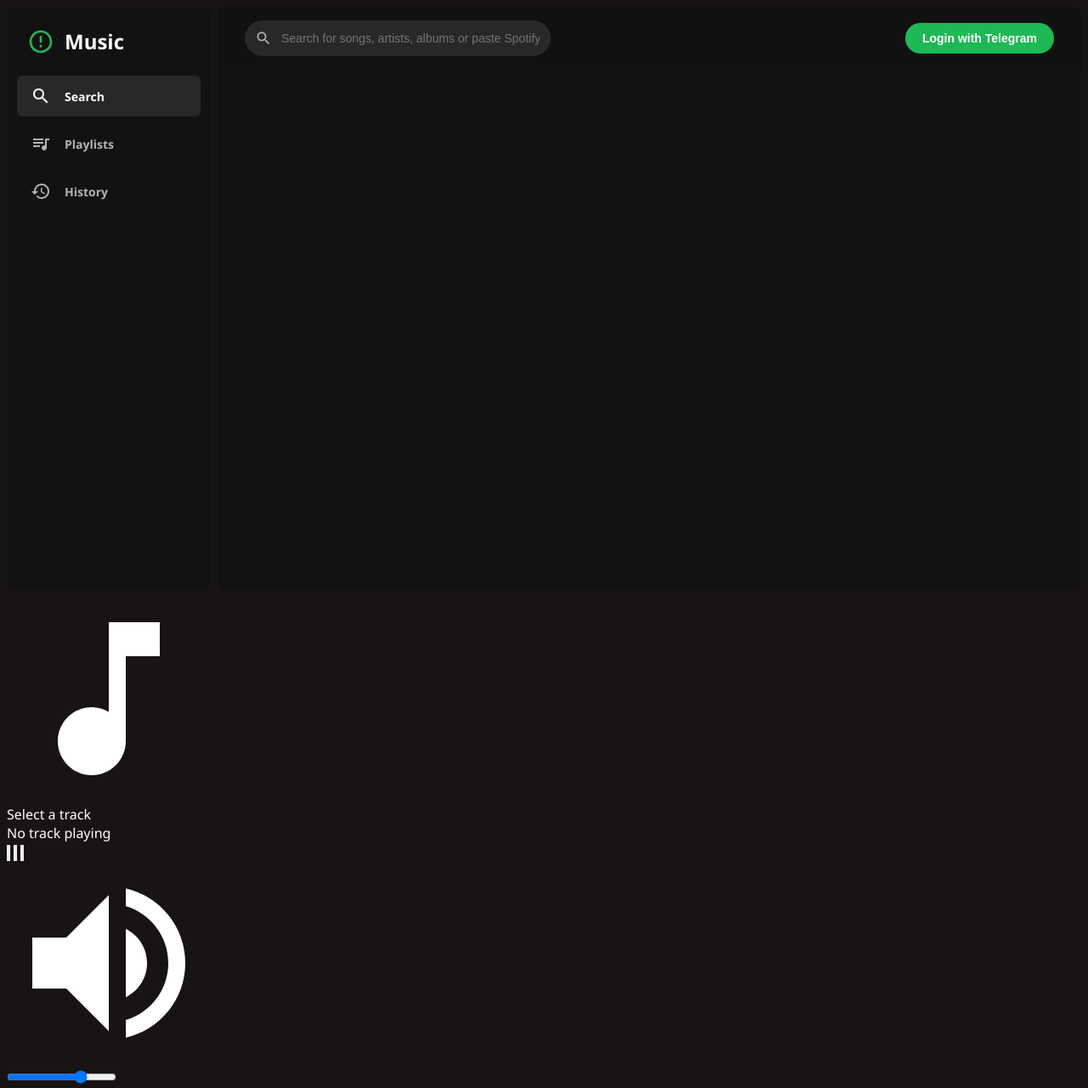
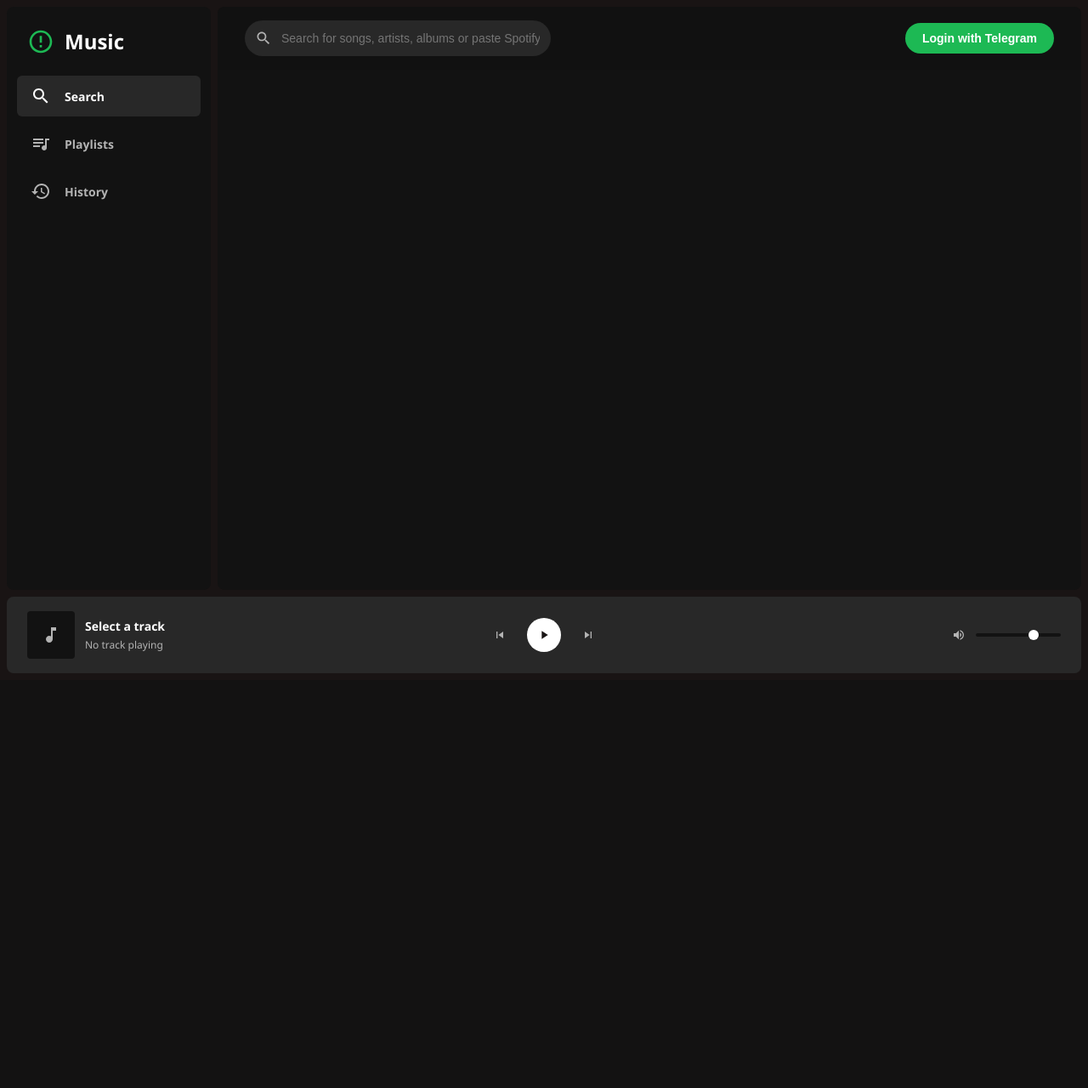
Before and after one commit to triads1907/spotify-telegram-bot, a Flask app: page / in a window 1280 px wide. Shown: the whole page at 85% size. After the commit the page ends 792 px from the top, so only its background shows below. Run offline with Flask 3, Linux system fonts and the light colour scheme; data that the repository does not hold is empty; parts of the project's set-up code (start-up, migrations or seed data) failed here and were passed over.

Commit message:
Fix: Add missing player-bar CSS styles for proper display

```diff
--- a/web/static/css/style.css
+++ b/web/static/css/style.css
@@ -187,6 +187,223 @@ body {
     box-shadow: 0 0 0 1px white inset;
 }
 
+/* Playlists Section */
+.playlists-section {
+    padding: 24px 32px;
+}
+
+.playlists-header {
+    display: flex;
+    justify-content: space-between;
+    align-items: center;
+    margin-bottom: 24px;
+}
+
+.playlists-header h2 {
+    font-size: 24px;
+    font-weight: 700;
+}
+
+.create-playlist-btn {
+    background: var(--spotify-green);
+    color: var(--spotify-white);
+    border: none;
+    padding: 12px 24px;
+    border-radius: 24px;
+    font-weight: 600;
+    cursor: pointer;
+    transition: all var(--transition-fast);
+}
+
+.create-playlist-btn:hover {
+    background: #1ed760;
+    transform: scale(1.05);
+}
+
+.playlist-item {
+    display: flex;
+    align-items: center;
+    gap: 16px;
+    padding: 12px 16px;
+    border-radius: 6px;
+    transition: background var(--transition-fast);
+    cursor: pointer;
+}
+
+.playlist-item:hover {
+    background: rgba(255, 255, 255, 0.1);
+}
+
+.playlist-image {
+    width: 48px;
+    height: 48px;
+    background: var(--gradient-primary);
+    border-radius: 4px;
+    display: flex;
+    align-items: center;
+    justify-content: center;
+}
+
+.playlist-image svg {
+    width: 24px;
+    height: 24px;
+    color: var(--spotify-white);
+}
+
+.playlist-info {
+    flex: 1;
+}
+
+.playlist-name {
+    font-weight: 700;
+    margin-bottom: 4px;
+}
+
+.playlist-count {
+    font-size: 12px;
+    color: var(--spotify-light-gray);
+}
+
+/* Player Bar */
+.player-bar {
+    grid-column: 1 / -1;
+    background: var(--spotify-gray);
+    border-radius: 8px;
+    padding: 16px 24px;
+    display: grid;
+    grid-template-columns: 1fr 2fr 1fr;
+    align-items: center;
+    gap: 24px;
+}
+
+.player-track-info {
+    display: flex;
+    align-items: center;
+    gap: 12px;
+    min-width: 0;
+}
+
+.track-image {
+    width: 56px;
+    height: 56px;
+    background: var(--spotify-dark);
+    border-radius: 4px;
+    display: flex;
+    align-items: center;
+    justify-content: center;
+    flex-shrink: 0;
+}
+
+.track-image svg {
+    width: 24px;
+    height: 24px;
+    color: var(--spotify-light-gray);
+}
+
+.track-details {
+    min-width: 0;
+    flex: 1;
+}
+
+.track-name {
+    font-weight: 600;
+    font-size: 14px;
+    margin-bottom: 4px;
+    white-space: nowrap;
+    overflow: hidden;
+    text-overflow: ellipsis;
+}
+
+.track-artist {
+    font-size: 12px;
+    color: var(--spotify-light-gray);
+    white-space: nowrap;
+    overflow: hidden;
+    text-overflow: ellipsis;
+}
+
+.player-controls {
+    display: flex;
+    align-items: center;
+    justify-content: center;
+    gap: 16px;
+}
+
+.control-btn {
+    background: none;
+    border: none;
+    color: var(--spotify-light-gray);
+    cursor: pointer;
+    padding: 8px;
+    border-radius: 50%;
+    transition: all var(--transition-fast);
+    display: flex;
+    align-items: center;
+    justify-content: center;
+}
+
+.control-btn svg {
+    width: 16px;
+    height: 16px;
+}
+
+.control-btn:hover {
+    color: var(--spotify-white);
+    transform: scale(1.1);
+}
+
+.play-btn {
+    background: var(--spotify-white);
+    color: var(--spotify-black);
+    width: 40px;
+    height: 40px;
+}
+
+.play-btn:hover {
+    transform: scale(1.1);
+}
+
+.player-volume {
+    display: flex;
+    align-items: center;
+    gap: 12px;
+    justify-content: flex-end;
+}
+
+.volume-icon {
+    width: 16px;
+    height: 16px;
+    color: var(--spotify-light-gray);
+}
+
+.volume-slider {
+    width: 100px;
+    height: 4px;
+    border-radius: 2px;
+    background: var(--spotify-dark);
+    outline: none;
+    -webkit-appearance: none;
+}
+
+.volume-slider::-webkit-slider-thumb {
+    -webkit-appearance: none;
+    appearance: none;
+    width: 12px;
+    height: 12px;
+    border-radius: 50%;
+    background: var(--spotify-white);
+    cursor: pointer;
+}
+
+.volume-slider::-moz-range-thumb {
+    width: 12px;
+    height: 12px;
+    border-radius: 50%;
+    background: var(--spotify-white);
+    cursor: pointer;
+    border: none;
+}
+
 .user-profile {
     display: flex;
     align-items: center;
@@ -240,15 +457,6 @@ body {
     font-weight: 700;
 }
 
-/* Playlists Section */
-.section-header {
-    display: flex;
-    justify-content: space-between;
-    align-items: center;
-    margin-bottom: 24px;
-}
-
-.create-pl-btn {
 background: var(--spotify-white);
 color: var(--spotify-black);
 border: none;
@@ -647,6 +855,7 @@ textarea.text-input {
         justify-content: center;
     }
 }
+
 /* Playlists */
 .playlists-grid {
     display: grid;
```
Lines whose indentation alone changed are shown as unchanged.
